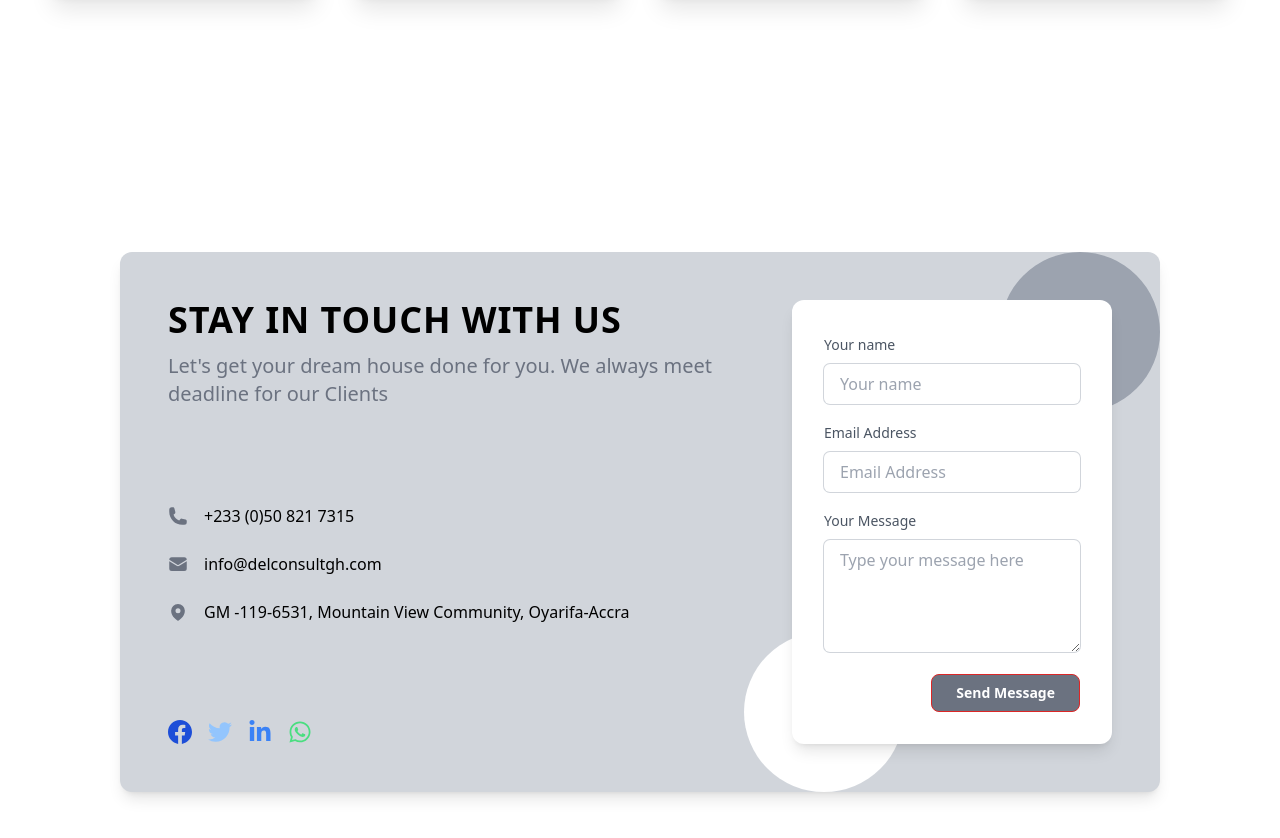
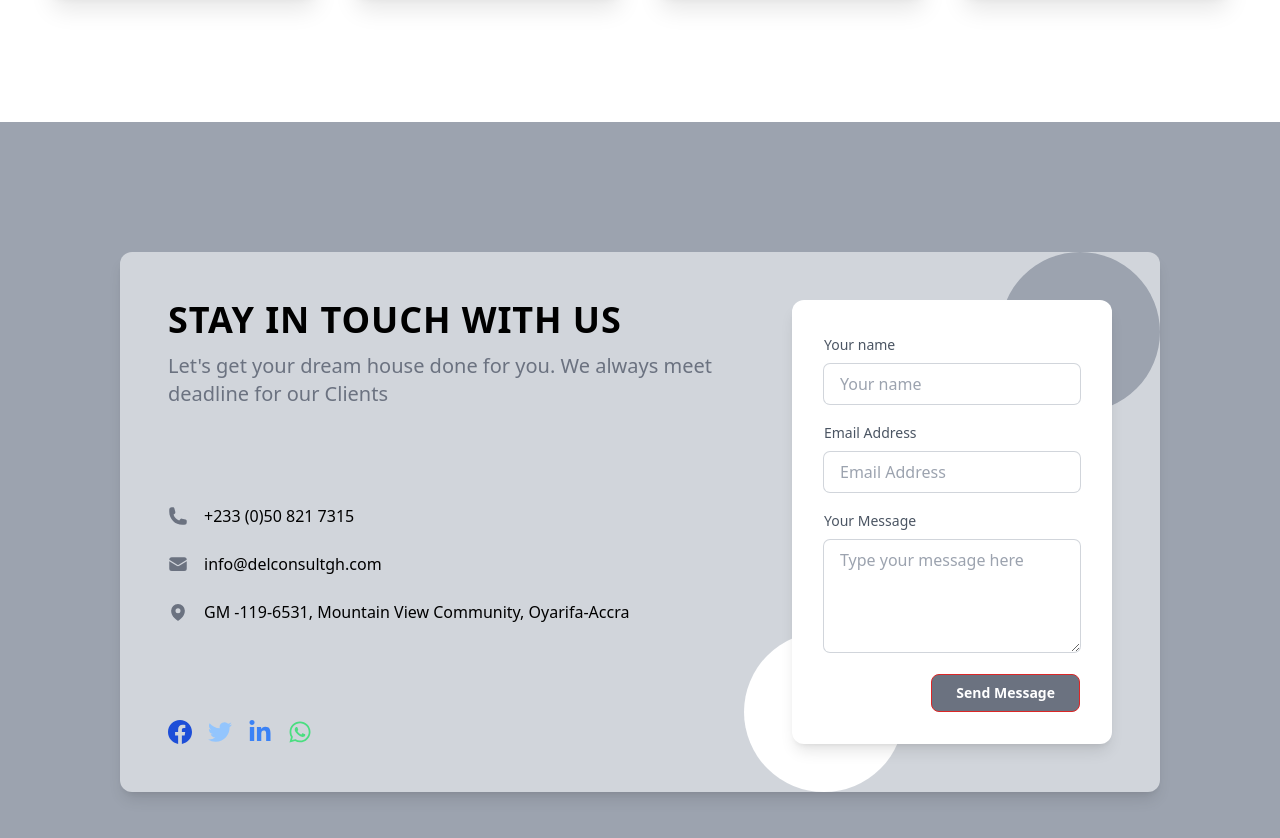
Before and after one commit to MicroStartup/del-consult, a React (Create React App) app in the folder frontend/: page / in a window 1280 px wide. Shown: the part 3000-3838 px from the top of the page. Built offline with nearby package versions, Linux system fonts and the light colour scheme.

Commit message:
Add background-color to contact

```diff
--- a/frontend/src/components/Contact.jsx
+++ b/frontend/src/components/Contact.jsx
@@ -3,7 +3,7 @@ import { PhoneIcon, EnvelopeIcon, MapPinIcon } from '@heroicons/react/24/solid'
 
 const Contact = () => {
   return (
-    <div class="flex w-full bg-white min-h-screen justify-center px-2 items-center">
+    <div class="flex w-full bg-gray-400 min-h-screen justify-center px-2 items-center">
         <div
             class="flex flex-col md:flex-row md:space-x-6 md:space-y-0 space-y-6 bg-gray-300 w-full mx-28 p-2 sm:p-12 rounded-xl shadow-lg"
         >
```
